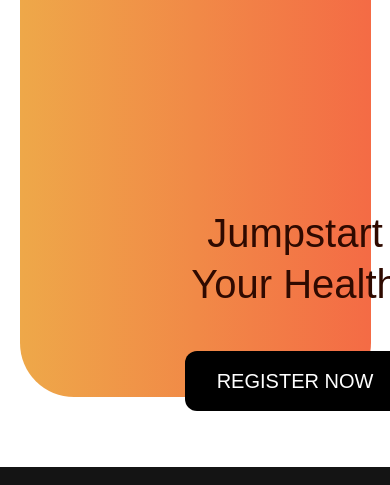
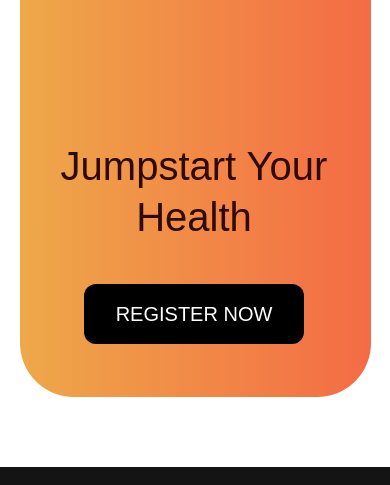
Before and after one commit to Alpha-trainer/Alpha-trainer, a plain HTML site: page index.html in a window 390 px wide. Shown: the part 7640-8125 px from the top of the page. Drawn offline with nearby package versions, Linux system fonts and the light colour scheme; a script that the page names is missing.

Commit message:
Add files via upload

```diff
--- a/css/alpha-training-0707be.webflow.css
+++ b/css/alpha-training-0707be.webflow.css
@@ -1335,7 +1335,11 @@
   }
 
   .form-holder {
-    width: 100%;
+    justify-content: center;
+    align-items: center;
+    width: 100%;
+    margin-top: -49px;
+    margin-left: -201px;
   }
 
   .heading-h2-2.su {
@@ -1619,6 +1623,7 @@
 
   .form-holder {
     width: 100%;
+    margin-top: -135px;
   }
 
   .form-block-2 {
```
